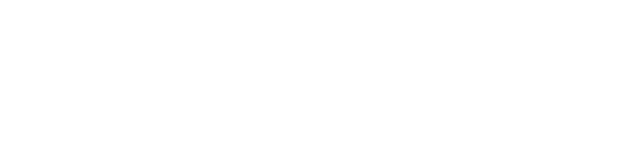
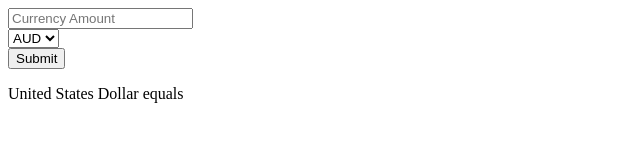
Before and after one commit to sarakane/currency-exchanger, a website: page src/index.html in a window 1280 px wide. Shown: the whole page, without its empty margins (0-640 px from the left). Drawn offline with Linux system fonts and the light colour scheme.

Commit message:
Add form to index.html to get user input for U.S. currency amount and currency to convert to

```diff
--- a/src/index.html
+++ b/src/index.html
@@ -1,9 +1,30 @@
 <!DOCTYPE html>
 <html>
   <head>
-    <title>Project Name</title>
+    <title>Currency Exchanger</title>
   </head>
   <body>
-
+    <div class="container">
+      <form id="currencyForm">
+        <div class="form-row">
+          <div class="col">
+            <input type="number" name="amount" class="form-control" placeholder="Currency Amount" min=0 step=0.1>
+          </div>
+          <div class="col">
+            <select name="country" class="form-control">
+              <option>AUD</option>
+              <option>CAD</option>
+              <option>CNY</option>
+              <option>EUR</option>
+              <option>INR</option>
+            </select>
+          </div>
+          <button type="submit" class="btn btn-outline-dark">Submit</button>
+        </div>
+      </form>
+      <div id="output">
+        <p><span id="outputInitialValue"></span> United States Dollar equals <span id="outputConvertedAmount"></span> <span id="outputCountryConversion"></span></p>
+      </div>
+    </div>
   </body>
 </html>
```
